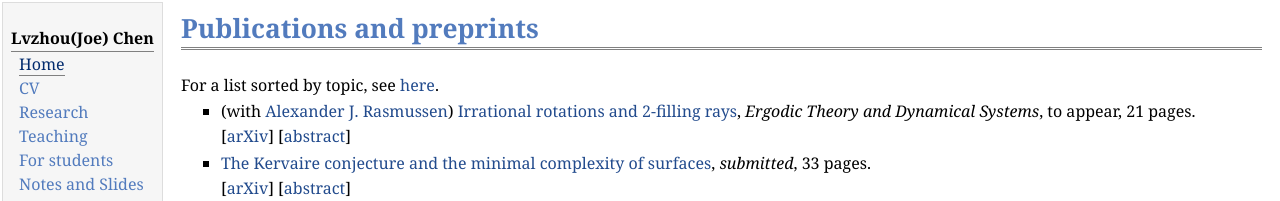
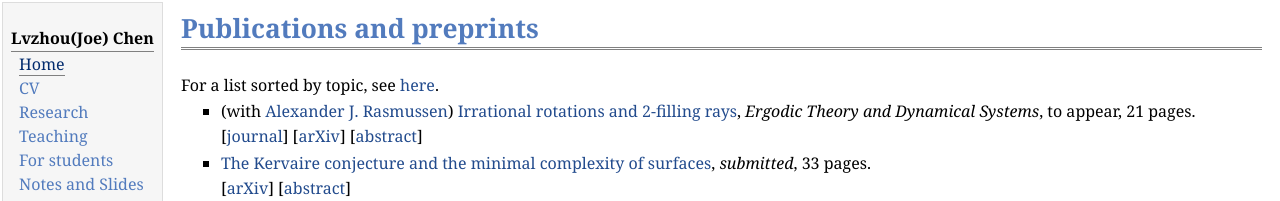
Before and after one commit to LvzhouChen/lvzhouchen.github.io, a plain HTML site: page research.html in a window 1280 px wide. Shown: the top 201 px of the page. Drawn offline with Linux system fonts and the light colour scheme.

Commit message:
Update research.html

```diff
--- a/research.html
+++ b/research.html
@@ -56,6 +56,7 @@ For a list sorted by topic, see <a href="research_by_topic.html">here</a>.
 	<i>Ergodic Theory and Dynamical Systems</i>, to appear, 21 pages.
 	</p>
 	<p>
+	[<a href="https://doi.org/10.1017/etds.2024.80">journal</a>]
 	[<a href="https://arxiv.org/abs/2403.00097">arXiv</a>]
 	[<a href="#" onclick="toggle_visibility('rotations'); return false;">abstract</a>]
 	</p>
```
